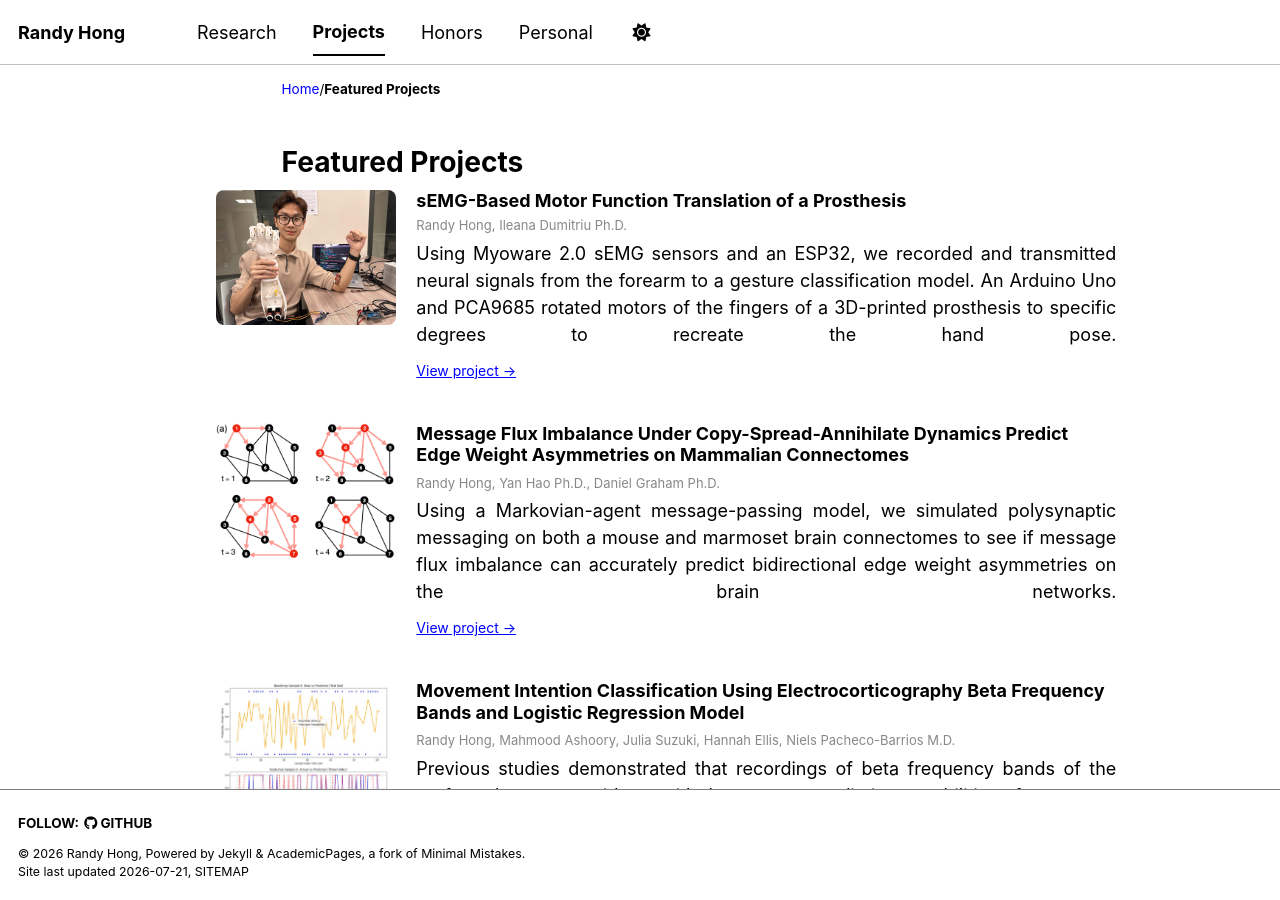
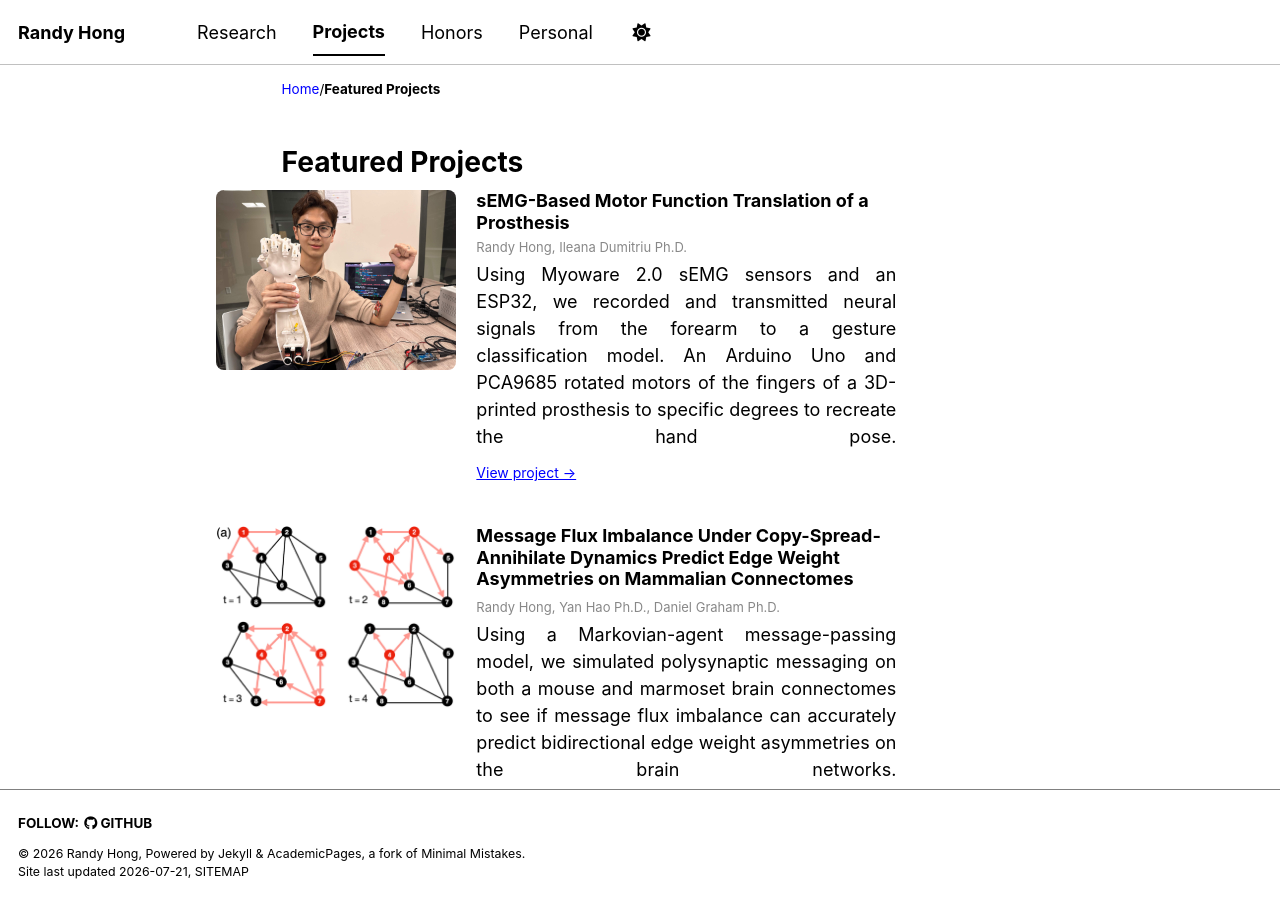
Before and after one commit to randyhongg/randyhongg.github.io, a Jekyll site: the page built from _pages/projects.md, in a window 1280 px wide and 900 px high. Built offline with Jekyll 4.4.1, drawn with Linux system fonts in a browser that asks for light colours; a style sheet for code colours, icons or effects is not loaded.

Commit message:
Update projects.md

```diff
--- a/_pages/projects.md
+++ b/_pages/projects.md
@@ -18,8 +18,8 @@ author_profile: false
 <div class="projects-wide">
 
 <div style="display: flex; gap: 20px; margin-bottom: 40px; align-items: flex-start;">
-  <img src="../images/arm_pose.jpg" alt="Project 1" style="width: 180px; border-radius: 8px; flex-shrink: 0;">
-  <div>
+  <img src="../images/arm_pose.jpg" alt="Project 1" style="width: 240px; border-radius: 8px; flex-shrink: 0;">
+  <div style="max-width: 420px;">
   <h3 style="margin: 0 0 4px;">sEMG-Based Motor Function Translation of a Prosthesis</h3>
   <p style="margin: 0 0 4px; font-size: 13px; color: #888;">Randy Hong, Ileana Dumitriu Ph.D.</p>
   <p style="margin: 0 0 8px; text-align: justify; text-align-last: justify;">Using Myoware 2.0 sEMG sensors and an ESP32, we recorded and transmitted neural signals from the forearm to a gesture classification model. An Arduino Uno and PCA9685 rotated motors of the fingers of a 3D-printed prosthesis to specific degrees to recreate the hand pose.</p>
@@ -28,8 +28,8 @@ author_profile: false
 </div>
 
 <div style="display: flex; gap: 20px; margin-bottom: 40px; align-items: flex-start;">
-  <img src="../images/Scheme (1).jpg" alt="Project 2" style="width: 180px; border-radius: 8px; flex-shrink: 0;">
-  <div>
+  <img src="../images/Scheme (1).jpg" alt="Project 2" style="width: 240px; border-radius: 8px; flex-shrink: 0;">
+  <div style="max-width: 420px;">
     <h3 style="margin: 0 0 8px;">Message Flux Imbalance Under Copy-Spread-Annihilate Dynamics Predict Edge Weight Asymmetries on Mammalian Connectomes</h3>
     <p style="margin: 0 0 4px; font-size: 13px; color: #888;">Randy Hong, Yan Hao Ph.D., Daniel Graham Ph.D.</p>
     <p style="margin: 0 0 8px; text-align: justify; text-align-last: justify;">Using a Markovian-agent message-passing model, we simulated polysynaptic messaging on both a mouse and marmoset brain connectomes to see if message flux imbalance can accurately predict bidirectional edge weight asymmetries on the brain networks.</p>
@@ -38,8 +38,8 @@ author_profile: false
 </div>
 
 <div style="display: flex; gap: 20px; margin-bottom: 40px; align-items: flex-start;">
-  <img src="../images/log_regress.jpg" alt="Project 2" style="width: 180px; border-radius: 8px; flex-shrink: 0;">
-  <div>
+  <img src="../images/log_regress.jpg" alt="Project 2" style="width: 240px; border-radius: 8px; flex-shrink: 0;">
+  <div style="max-width: 420px;">
     <h3 style="margin: 0 0 8px;">Movement Intention Classification Using Electrocorticography Beta Frequency Bands and Logistic Regression Model</h3>
     <p style="margin: 0 0 4px; font-size: 13px; color: #888;">Randy Hong, Mahmood Ashoory, Julia Suzuki, Hannah Ellis, Niels Pacheco-Barrios M.D.</p>
     <p style="margin: 0 0 8px; text-align: justify; text-align-last: justify;">Previous studies demonstrated that recordings of beta frequency bands of the prefrontal cortex provide us with the greatest predictive capabilities of movement types before its onset. Using the AJILE12 dataset, we extracted beta frequency bands and processed it using a logistic regression model to predict timesteps of motor initiation.</p>
```
